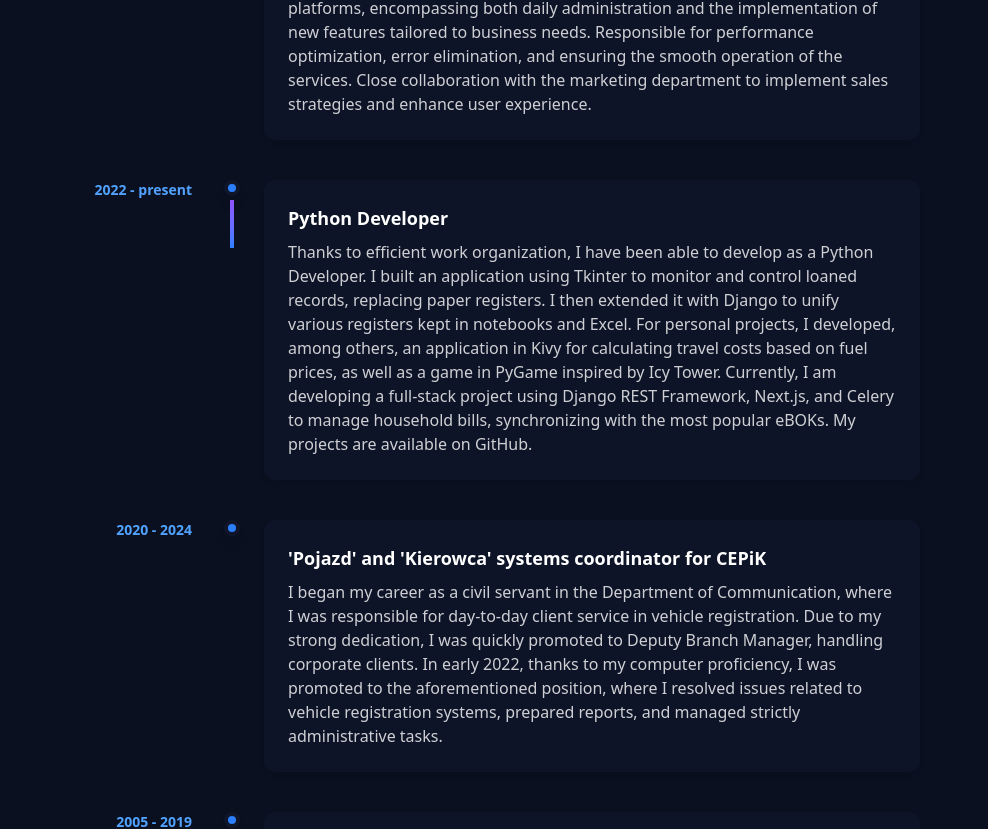
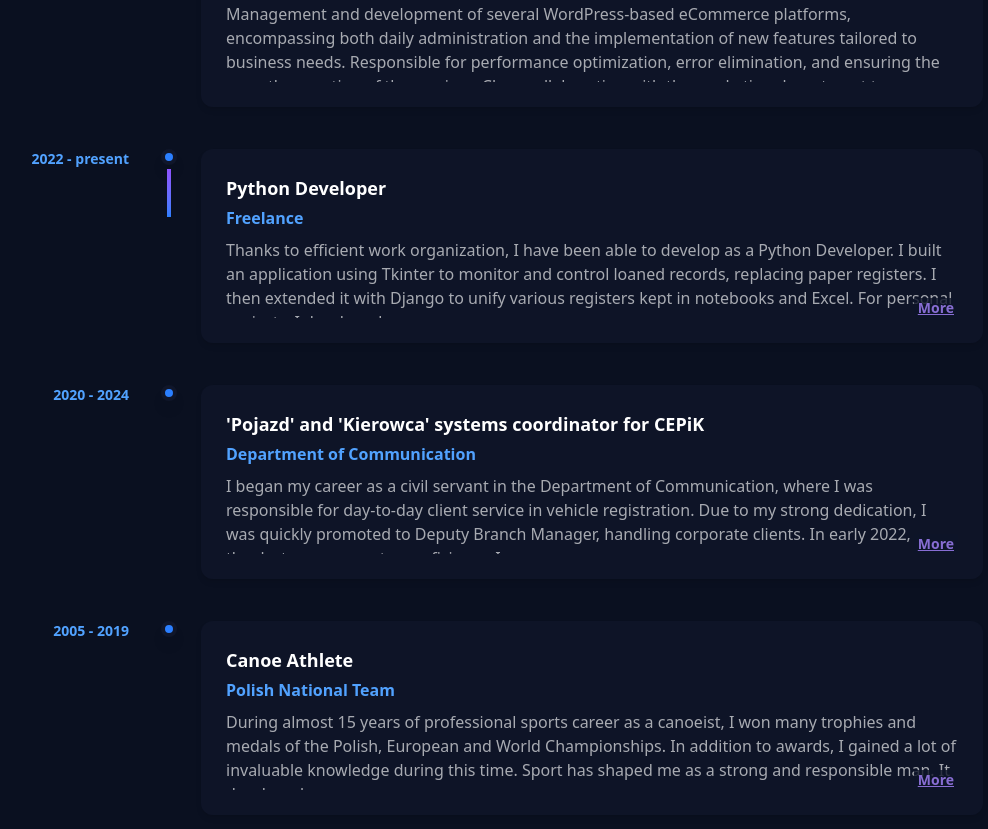
Before and after one commit to Martini310/portfolio, a Next.js app: page / in a window 1280 px wide. Shown: the part 1216-2045 px from the top of the page, without its empty margins (144-1132 px from the left). Built offline with nearby package versions, Linux system fonts and the light colour scheme.

Commit message:
feat: Update resume timeline with new company details and enhance hover effects in skills carousel

```diff
--- a/src/app/globals.css
+++ b/src/app/globals.css
@@ -62,3 +62,7 @@ body {
 .project-card:hover::before {
   opacity: 1;
 }
+
+.group:hover .animate-carousel {
+  animation-play-state: paused !important;
+}
--- a/src/app/page.tsx
+++ b/src/app/page.tsx
@@ -51,6 +51,7 @@ const projects = [
 const resumeTimeline = [
   {
     date: "2024 - Present",
+    company: "Ecom Solutions",
     title: "Webmaster",
     description: `Management and development of several WordPress-based eCommerce platforms,
                   encompassing both daily administration and the implementation of new features
@@ -61,6 +62,7 @@ const resumeTimeline = [
   },
   {
     date: "2022 - present",
+    company: "Freelance",
     title: "Python Developer",
     description: `Thanks to efficient work organization, I have been able to develop as a Python
                   Developer. I built an application using Tkinter to monitor and control loaned
@@ -74,6 +76,7 @@ const resumeTimeline = [
   },
   {
     date: "2020 - 2024",
+    company: "Department of Communication",
     title: "'Pojazd' and 'Kierowca' systems coordinator for CEPiK",
     description: `I began my career as a civil servant in the Department of Communication, where I
                   was responsible for day-to-day client service in vehicle registration. Due to my
@@ -84,6 +87,7 @@ const resumeTimeline = [
   },
   {
     date: "2005 - 2019",
+    company: "Polish National Team",
     title: "Canoe Athlete",
     description: `During almost 15 years of professional sports career as a canoeist, I won many
                   trophies and medals of the Polish, European and World Championships. In addition
@@ -101,22 +105,22 @@ function SkillsCarousel() {
   const logos = [...skills, ...skills];
 
   return (
-    <div className="w-full overflow-hidden py-4">
+    <div className="w-full overflow-hidden py-4 group">
       <div
-        className="flex gap-8 animate-carousel"
+        className="flex gap-8 animate-carousel group-hover:[animation-play-state:paused]"
         style={{ width: `${logos.length * 120}px` }}
       >
         {logos.map((skill, i) => (
           <div
             key={i}
-            className="flex flex-col items-center bg-gradient-to-br from-gradient-start via-gradient-mid to-gradient-end rounded-xl p-4 shadow-lg min-w-[90px]"
+            className="group/logo flex flex-col items-center bg-gradient-to-br from-gradient-start via-gradient-mid to-gradient-end rounded-xl p-4 shadow-lg min-w-[90px]"
           >
             <Image
               src={skill.logo}
               alt={skill.name}
               width={40}
               height={40}
-              className="mb-2"
+              className="mb-2 transition-transform duration-300 group-hover/logo:scale-110 group-hover/logo:rotate-6"
             />
             {/* <span className="text-sm text-white font-semibold">{skill.name}</span> */}
           </div>
@@ -178,11 +182,19 @@ export default function Home() {
       </section>
 
       {/* Resume Timeline Section */}
-      <section className="relative z-10 max-w-4xl mx-auto px-6 py-12">
+      <section className="relative z-10 max-w-5xl mx-auto px-6 py-12">
         <h2 className="text-2xl md:text-3xl font-bold mb-8 text-violet-400 tracking-widest uppercase">Resume</h2>
         <div className="flex flex-col gap-10">
-          {resumeTimeline.map((item, idx) => (
-            <div key={idx} className="flex items-start gap-6">
+          {resumeTimeline.map((item, idx) => {
+            const [expanded, setExpanded] = useState(false);
+            const words = item.description.split(/\s+/);
+            const isLong = words.length > 50;
+            const shortDesc = isLong ? words.slice(0, 50).join(" ") + "..." : item.description;
+            return (
+              <div
+                key={idx}
+                className="flex items-start rounded-xl gap-6 group transition-transform duration-200 hover:scale-[1.025] hover:shadow-xl hover:border-violet-500/40 border border-transparent"
+              >
                 {/* Date */}
                 <div className="w-32 flex-shrink-0 flex items-center justify-end pr-2">
                   <div className="text-sm text-blue-400 font-semibold text-right">{item.date}</div>
@@ -195,12 +207,28 @@ export default function Home() {
                   )}
                 </div>
                 {/* Content */}
-              <div className="flex-1 bg-[#10162a]/80 rounded-xl p-6 shadow-md">
-                <div className="text-lg font-bold mb-2">{item.title}</div>
-                <div className="text-white/80">{item.description}</div>
+                <div className="flex-1 bg-[#10162a]/80 rounded-xl p-6 shadow-md transition-all duration-200 group-hover:shadow-violet-500/30 group-hover:border-violet-500/40 border border-transparent">
+                  <div className="text-lg font-bold mb-1">{item.title}</div>
+                  <div className="text-blue-400 font-semibold mb-2">{item.company}</div>
+                  <div
+                    className={`text-white/80 overflow-hidden transition-all duration-800 ease-in-out ${expanded ? 'max-h-96 opacity-100' : 'max-h-20 opacity-80'}`}
+                    style={{ position: 'relative' }}
+                  >
+                    <span>{expanded || !isLong ? item.description : shortDesc}</span>
+                    {isLong && (
+                      <button
+                        className="ml-2 text-violet-400 underline cursor-pointer text-sm font-semibold hover:text-violet-300 transition-colors absolute bottom-0 right-0 bg-[#10162a]/80 px-1"
+                        style={{ zIndex: 2 }}
+                        onClick={() => setExpanded((v) => !v)}
+                      >
+                        {expanded ? "Less" : "More"}
+                      </button>
+                    )}
                   </div>
                 </div>
-          ))}
+              </div>
+            );
+          })}
         </div>
       </section>
 
```
Lines whose indentation alone changed are shown as unchanged.
